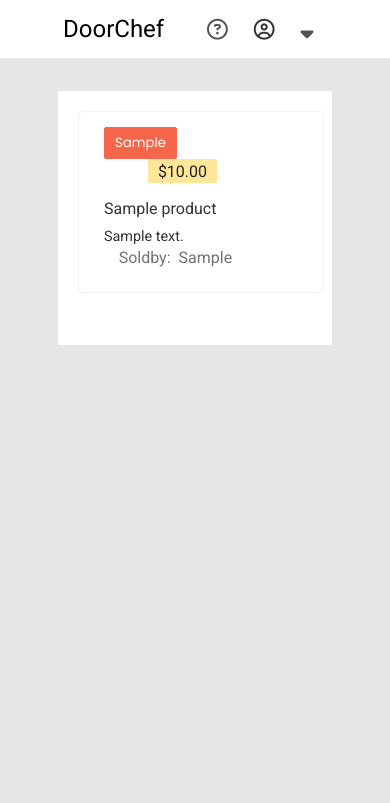
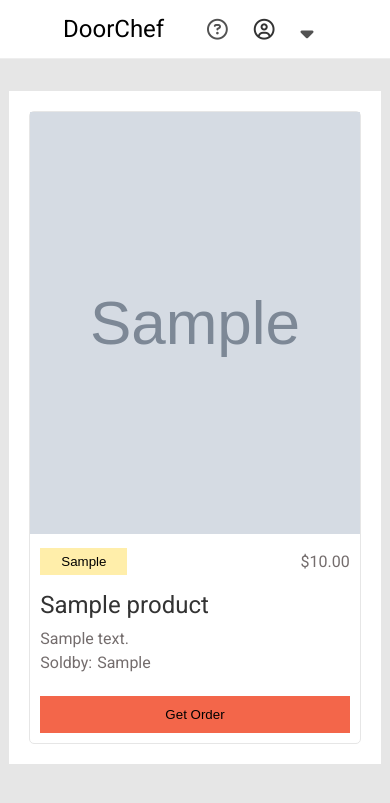
Before and after one commit to VincentWoglo/Doorchef-Project-Prototype, a PHP site: page /home.php in a window 390 px wide. Shown: the top 803 px of the page. Run offline with PHP 8.4, Linux system fonts and the light colour scheme; the visitor is signed in with stand-in values (Sample User, id 1); tables that the repository leaves empty or names only in its code hold one stand-in row (values such as "Sample post"); grey boxes marked "Sample" are stand-in pictures; some libraries are stand-ins or nearby versions.

Commit message:
Add files via upload

```diff
--- a/css/home.css
+++ b/css/home.css
@@ -7,15 +7,16 @@ body{
   background-color: #e6e6e6;
   font-family: 'Roboto', sans-serif;
 }
-.whole{
-  background-color: #e6e6e6;
-}
 .container{
   background-color: #ffffff;
-  width: 60%;
+  width: 85%;
   margin: 0 auto;
   margin-top: 2em;
   padding: 20px 20px 20px 20px;
+  display: flex;
+  gap: 24px;
+  flex-direction: row;
+  flex-wrap: wrap;
 }
 a:active{
 
@@ -30,68 +31,33 @@ a:link{
 a:visited{
   color: #333;
 }
-.c-all,.c-food,.c-chefs{
-  font-size: 1em;
-  a
-  font-weight: bold;
-  color: #fff;
-  margin-top: 1em;
-  margin-bottom: .5em;
+.products{
+  border: 1px #e6e6e6 solid;
+  width: 305px;
+  border-radius: 5px;
 }
-#cheer-glass,#ice-cream,#hamburger{
-  font-size: 2em;
-  color: #fff;
+.list{
+  padding: 10px;
+  color: #746d6d;
 }
-.marketplace-categories{
-  text-align: center;
-  background-color: #505763;
-  padding: 50px 10px 50px 10px;
-  color: #fff;
+.list .pricing{
+  display: flex;
+  justify-content: space-between;
+  margin-bottom: 16px;
+  align-items: center;
 }
-
-.categories-all,.categories-food,.categories-chef{
-  display: inline-block;
-  border: 2px #f1f3f4 solid;
-  cursor: pointer;
-  padding: 30px 20px 30px 20px;
-  width: 100px;
-
-  border-radius: 6px;
-  text-align: center;
-}
-.categories-all:hover,.categories-food:hover,.categories-chef:hover{
-
-  border: 2px #ffe799 solid;
-
-}
-.categories-food,.categories-chef{
-  margin-left: 1em;
+.list-foodtype{
+  background-color: #fea;
+  border: 1px #fea solid;
+  padding: 5px 20px;
 }
 .list-img{
-  height: 212px;
-  width: 30%;
-  border-radius: 3px;
-}
-.products{
-  display:flex;
-  border: 1px #f1f1f1 solid;
-  width: 100%;
-  border-radius: 5px;
-  margin-bottom: 2em;
-  padding: 5px 5px 5px 5px;
-}
-.list-foodtype,.list-price{
-  display: inline-block;
-}
-.list-soldby,.list-solby-name,.list-getorder{
-  display: inline-block;
+  width: 305px;
+  height: 30vh;
 }
 .list-title{
-  font-weight: lighter;
-  font-size: 1.3rem;
-  color: #333;
-  margin-top: 1em;
-  cursor: pointer;
+  margin-bottom: 10px;
+  font-size: 24px;
   display: -webkit-box;
   -webkit-line-clamp: 1;
   -webkit-box-orient: vertical;
@@ -100,119 +66,59 @@ a:visited{
 .list-title:hover{
   text-decoration: underline;
 }
-.list-location{
-  margin-bottom: .5em;
-  margin-top: .5em;
-  color: #73726c;
-}
-.list-price{
-  font-weight: lighter;
-  margin-left: 30%;
-  border-radius: 2px;
-  color: #222;
-  padding: 2.5px 10px 2.5px 10px;
-  background-color: #ffe799;
-  }
-.list-solby-name{
-  margin-left: .5em;
-  color: #73726c;
-}
 .list-description{
-  color: #333;
-  margin-top: .5em;
+  margin-bottom: 5px;
   display: -webkit-box;
-  -webkit-line-clamp: 3;
-  width: 90%;
+  -webkit-line-clamp: 2;
   -webkit-box-orient: vertical;
   overflow: hidden;
-  line-height: 1.6;
-  font-size: .89rem;
 }
-.list-soldby{
-  color: #73726c;
-  margin-left: 10%;
+.sold-by{
+  display: flex;
+  margin-top: 5px;
 }
-.list-soldby,.list-location{
-  display: inline-block;
-}
-.list-foodtype{
-  font-family: 'Poppins', sans-serif;
-  border-radius: 2px;
-  cursor: pointer;
-  padding: 5px 10px 5px 10px;
-  border: 1px #f5664a solid;
-  background-color: #f5664a;
-  color: #fff;
-}
-.list-foodtype:hover{
-  transition: 200ms;
-  -webkit-transition: 200ms;
-  border: 1px #e05439 solid;
-  background-color: #e05439;
+.list-solby-name{
+  margin-left: 5px;
 }
 .list-getorder{
-  position: absolute;
-  border-radius: 2px;
-  font-family: 'Poppins', sans-serif;
+  width: 100%;
+  margin-top: 24px;
+  padding: 10px;
   cursor: pointer;
-  padding: 5px 10px 5px 10px;
-  border: 2px #ccc solid;
-  background-color: #fff;
-  margin-top: 2em;
-  margin-left: 1em;
-  font-weight: bold;
-  color: #222;
-  display: none;
+  background-color: #f3664a;
+  border: 1px #f3664a solid;
+
 }
-.list-getorder:hover{
-  transition: 200ms;
-  -webkit-transition: 200ms;
-  background-color: #f5664a;
-  cursor: pointer;
-  border: 2px #f5664a solid;
-  color: #fff;
-}
-.welcome-to{
-  display: none;
-}
-.list{
-  padding: 10px 10px 20px 20px;
-}
-@media screen and (max-width:1120px){
+@media only screen and (max-width: 1139px){
+  .products{
+    border: 1px #e6e6e6 solid;
+    width: 400px;
+    border-radius: 5px;
+  }
   .list-img{
-    width: 232.12px;
-    height: 212px;
-  }
-  .list-title{
-    font-size: 1rem;
-  }
-  .list-description{
-    font-size: .9rem;
+    width: 400px;
+    height: 40vh;
   }
 }
-@media screen and (max-width:1000px){
+@media only screen and (max-width: 988px){
+  .products{
+    border: 1px #e6e6e6 solid;
+    width: 350px;
+    border-radius: 5px;
+  }
   .list-img{
-    display: none;
-  }
-  .list-title{
-    font-size: 1rem;
-  }
-  .list-description{
-    font-size: .9rem;
+    width: 350px;
+    height: 30vh;
   }
 }
-@media screen and (max-width:500px){
-  .categories-all,.categories-food,.categories-chef{
-  display: none;
-}
-.welcome-to{
-  display: block;
-  font-size: 1.5 rem;
-}
-  .list-description{
-    font-size: .9rem;
+@media only screen and (max-width: 870px){
+  .products{
+    border: 1px #e6e6e6 solid;
+    width: 100%;
+    border-radius: 5px;
   }
-  .list-title{
-    font-size: 1rem;
+  .list-img{
+    width: 100%;
+    height: 50vh;
   }
 }
```
Also changed, not shown: css/product.css (+18 -16 lines), css/search.css (+51 -9 lines).
